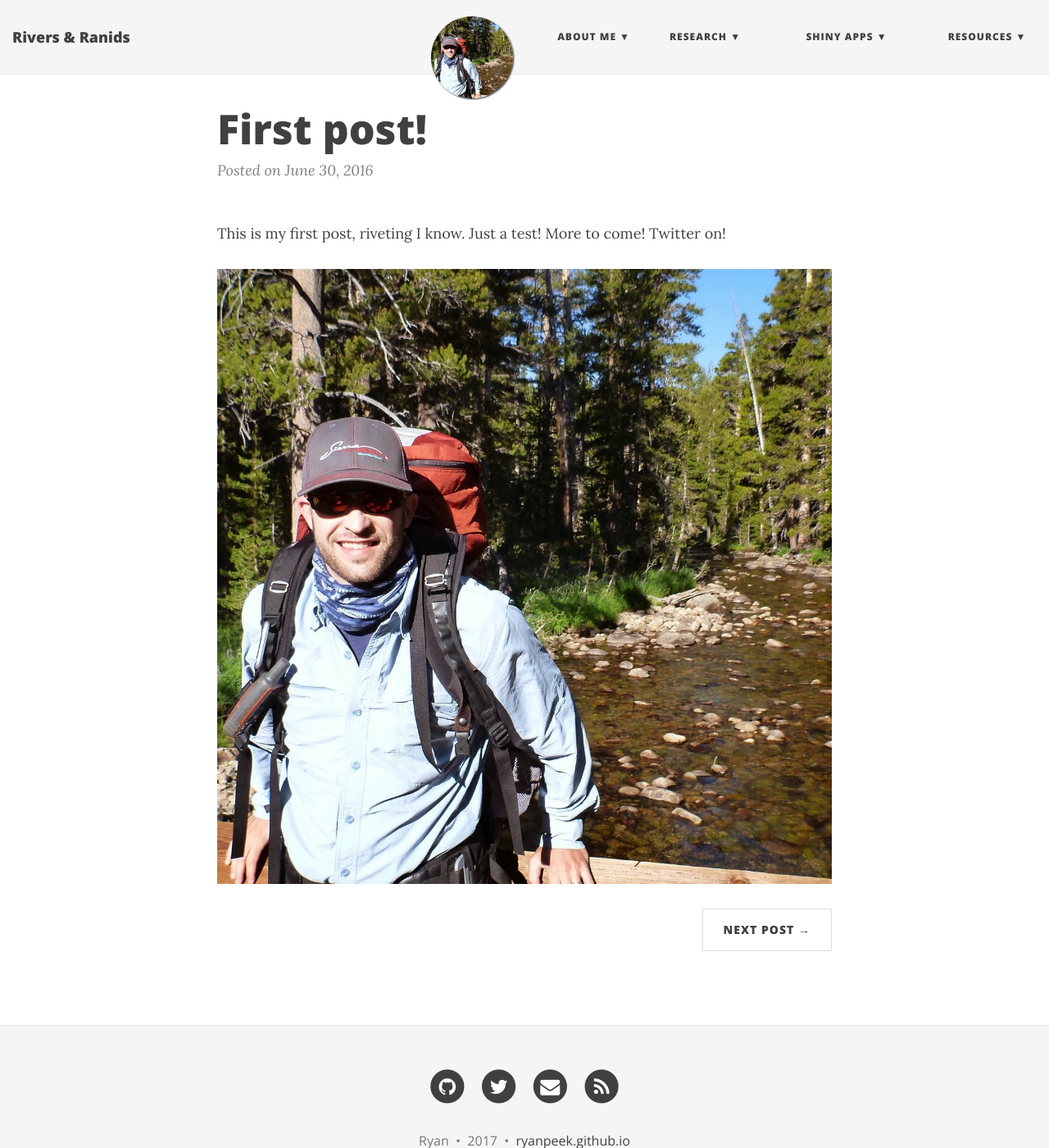
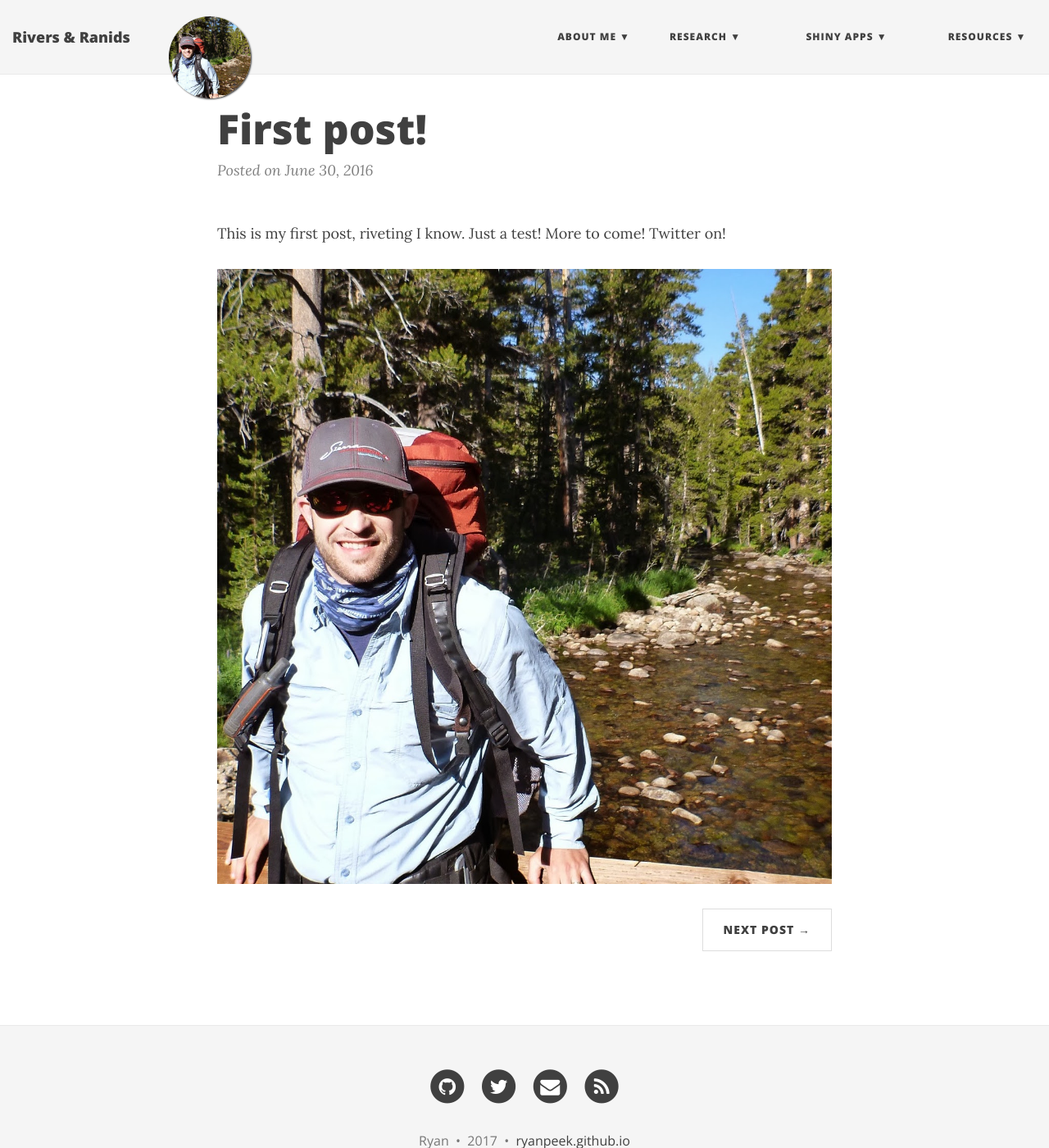
Before and after one commit to ryanpeek/ryanpeek.github.io, a Jekyll site: the page built from _posts/2016-06-30-first-post.md, in a window 1280 px wide and 1400 px high. Shown: the whole window at 82% size. Built offline with Jekyll 4.4.1, drawn with Linux system fonts in a browser that asks for light colours; nearby versions of some CDN libraries; comment, search, counter and statistics services are not loaded.

Commit message:
update css with 20% instead of 50

```diff
--- a/css/main.css
+++ b/css/main.css
@@ -140,7 +140,7 @@ img {
   -webkit-transition: opacity 0.5s ease-in-out;
   -moz-transition: opacity 0.5s ease-in-out;
   transition: opacity 0.5s ease-in-out;
-  left: 45%;
+  left: 20%;
   width: 50px;
   margin-top: -25px;
 }
```
